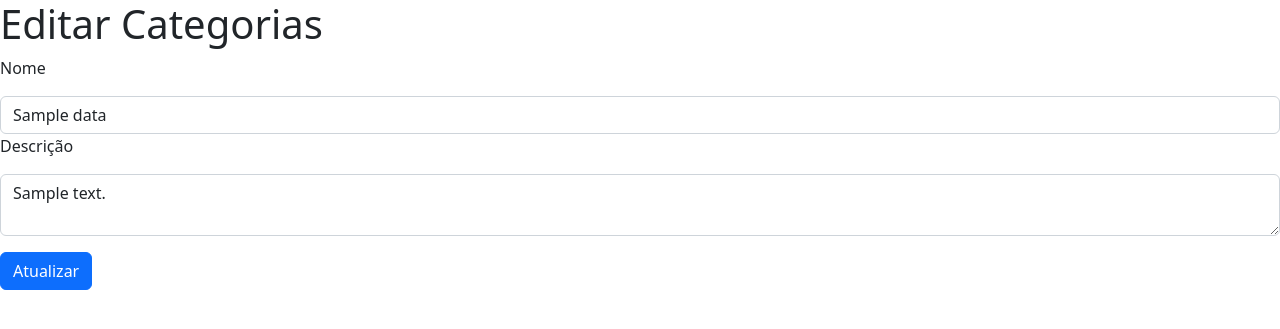
After one commit to JonathanR95/beacademy-devstart-bancodedados-php, a PHP site: template projeto-final/src/View/category/edit.php in a window 1280 px wide. The commit adds this page. Shown: the top 329 px of the page. Run offline with PHP 8.4, Linux system fonts and the light colour scheme; the template is opened without the code that fills it: most values are stand-ins (such as "Sample title", 1, 10 or a date in 2020).

Commit message:
função editar adicionada

```diff
--- a/projeto-final/config/routes.php
+++ b/projeto-final/config/routes.php
@@ -18,7 +18,8 @@ $routes=[
     '/produtos/novo'=> createRoute(ProductController::class, 'addAction'),
     '/categorias' => createRoute(CategoryController::class, 'listAction'),
     '/categorias/nova' => createRoute(CategoryController::class,'addAction'),
-    '/categorias/excluir'=> createRoute(CategoryController::class, 'removeAction')
+    '/categorias/excluir'=> createRoute(CategoryController::class, 'removeAction'),
+    '/categorias/editar'=> createRoute(CategoryController::class, 'updateAction')
 ];
 
 return $routes;
--- /dev/null
+++ b/projeto-final/src/View/category/edit.php
@@ -0,0 +1,14 @@
+<!-- CSS only -->
+<link href="https://cdn.jsdelivr.net/npm/bootstrap@5.2.0-beta1/dist/css/bootstrap.min.css" rel="stylesheet" integrity="sha384-0evHe/X+R7YkIZDRvuzKMRqM+OrBnVFBL6DOitfPri4tjfHxaWutUpFmBp4vmVor" crossorigin="anonymous">
+
+<h1>Editar Categorias</h1>
+
+<form action="" method="post">
+    <label for="name">Nome</label>
+    <input value="<?php echo $data['name'] ?>"id="name" name="name" type="text" class="form-control mt-3">
+
+    <label for="description">Descrição</label>
+    <textarea id="description" name="description" class="form-control mt-3"><?php echo $data['description'] ?></textarea>
+
+    <button class="btn btn-primary mt-3">Atualizar</button>
+</form>
--- a/projeto-final/src/View/category/list.php
+++ b/projeto-final/src/View/category/list.php
@@ -22,6 +22,7 @@
                     echo "<td>{$name}</td>";
                     echo "<td>{$description}</td>";
                     echo "<td>
+                        <a href='/categorias/editar?id={$id}' class='btn btn-warning btn-sm'>Editar</a>
                         <a href='/categorias/excluir?id={$id}' class='btn btn-danger btn-sm'>Excluir</a>
                     </td>";
                 echo '</tr>';
```
Also changed, not shown: projeto-final/src/Controller/CategoryController.php (+28 -0 lines).
